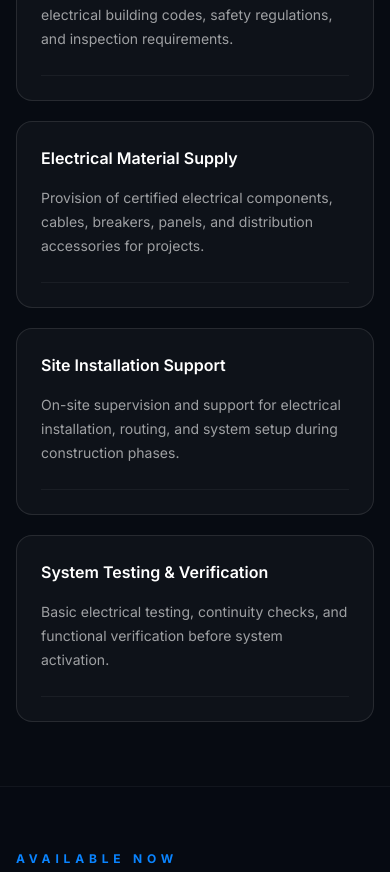
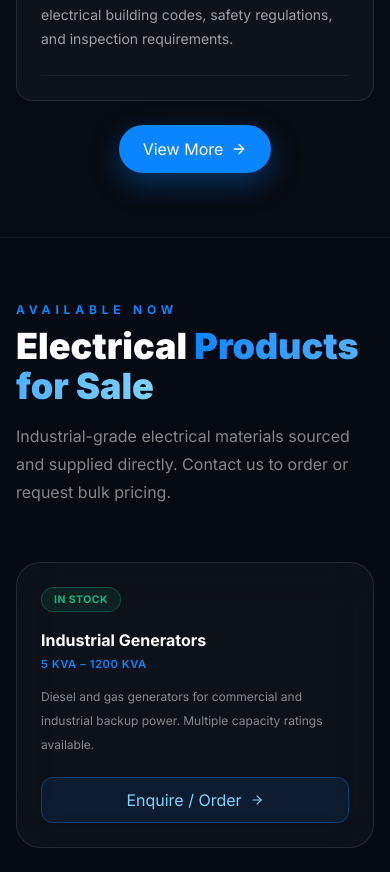
Before and after one commit to teme0912/BIRUK, a React (Vite) app: page / in a window 390 px wide. Shown: the part 7440-8312 px from the top of the page. Built offline with nearby package versions, Linux system fonts and the light colour scheme.

Commit message:
Update project

```diff
--- a/src/App.tsx
+++ b/src/App.tsx
@@ -320,6 +320,8 @@ useEffect(() => {
   // Interactive state tracking for the corporate capabilities panel
 const [selectedCapability, setSelectedCapability] = useState<string | null>(null)
 const [showAllProjects, setShowAllProjects] = useState(false)
+const [showAllServices, setShowAllServices] = useState(false)
+
 const [showContractPortfolio, setShowContractPortfolio] = useState(false)
 const [selectedCredential, setSelectedCredential] = useState<string | null>(null)
 const contactFormRef = useRef<HTMLDivElement>(null)
@@ -1202,7 +1204,7 @@ onClick={() => setSelectedCapability(isSelected ? null : item)}
       description="Focused electrical engineering execution, power distribution systems, wiring infrastructure, and compliant building installations for industrial and commercial projects."
     />
 
-    {/* GRID */}
+  {/* GRID */}
 <div className="mt-14 grid grid-cols-1 sm:grid-cols-2 lg:grid-cols-3 gap-5 sm:gap-6 lg:gap-8">
       {[
         {
@@ -1232,7 +1234,7 @@ onClick={() => setSelectedCapability(isSelected ? null : item)}
       ].map((service, i) => (
         <div
           key={i}
-          className="
+          className={`
             group relative overflow-hidden
             rounded-2xl border border-white/10
             bg-white/[0.03]
@@ -1241,7 +1243,8 @@ onClick={() => setSelectedCapability(isSelected ? null : item)}
             hover:-translate-y-1
             hover:border-[#0a84ff]/40
             hover:bg-white/[0.06]
-          "
+            ${i >= 3 && !showAllServices ? 'hidden sm:block' : ''}
+          `}
         >
 
           {/* glow effect */}
@@ -1268,6 +1271,24 @@ onClick={() => setSelectedCapability(isSelected ? null : item)}
         </div>
       ))}
 
+    </div>
+
+   {/* VIEW MORE BUTTON — mobile only */}
+    <div className="mt-6 flex justify-center sm:hidden">
+      <button
+        type="button"
+        onClick={() => {
+          const nextState = !showAllServices
+          setShowAllServices(nextState)
+          if (!nextState) {
+            document.getElementById('services')?.scrollIntoView({ behavior: 'smooth', block: 'start' })
+          }
+        }}
+        className="inline-flex items-center gap-2 rounded-full bg-[#0a84ff] px-6 py-3 text-sm font-bold text-white shadow-[0_10px_30px_rgba(10,132,255,0.35)] transition-all duration-300 hover:-translate-y-1 hover:bg-[#1593ff]"
+      >
+        {showAllServices ? 'Show Less' : 'View More'}
+        <ArrowRight className={`h-4 w-4 transition-transform duration-300 ${showAllServices ? 'rotate-90' : ''}`} />
+      </button>
     </div>
   </div>
 </section>
@@ -1484,7 +1505,6 @@ onClick={() => setSelectedCapability(isSelected ? null : item)}
               </div>
             </Reveal>
 
-            <div className="mt-12 grid gap-6 lg:grid-cols-[0.92fr_1.08fr]"></div>
 
           </div>
         </section>
@@ -1503,8 +1523,7 @@ onClick={() => setSelectedCapability(isSelected ? null : item)}
     />
 
     {/* GRID */}
-<div className="mt-14 grid grid-cols-1 lg:grid-cols-2 gap-8 lg:gap-10 items-start">
-       {/* LEFT SIDE */}
+<div className="mt-8 grid grid-cols-1 lg:grid-cols-2 gap-5 lg:gap-6 items-start">       {/* LEFT SIDE */}
 <div className="flex flex-col gap-5 h-full">
 
   {/* SMALL STATUS CARD */}
```
